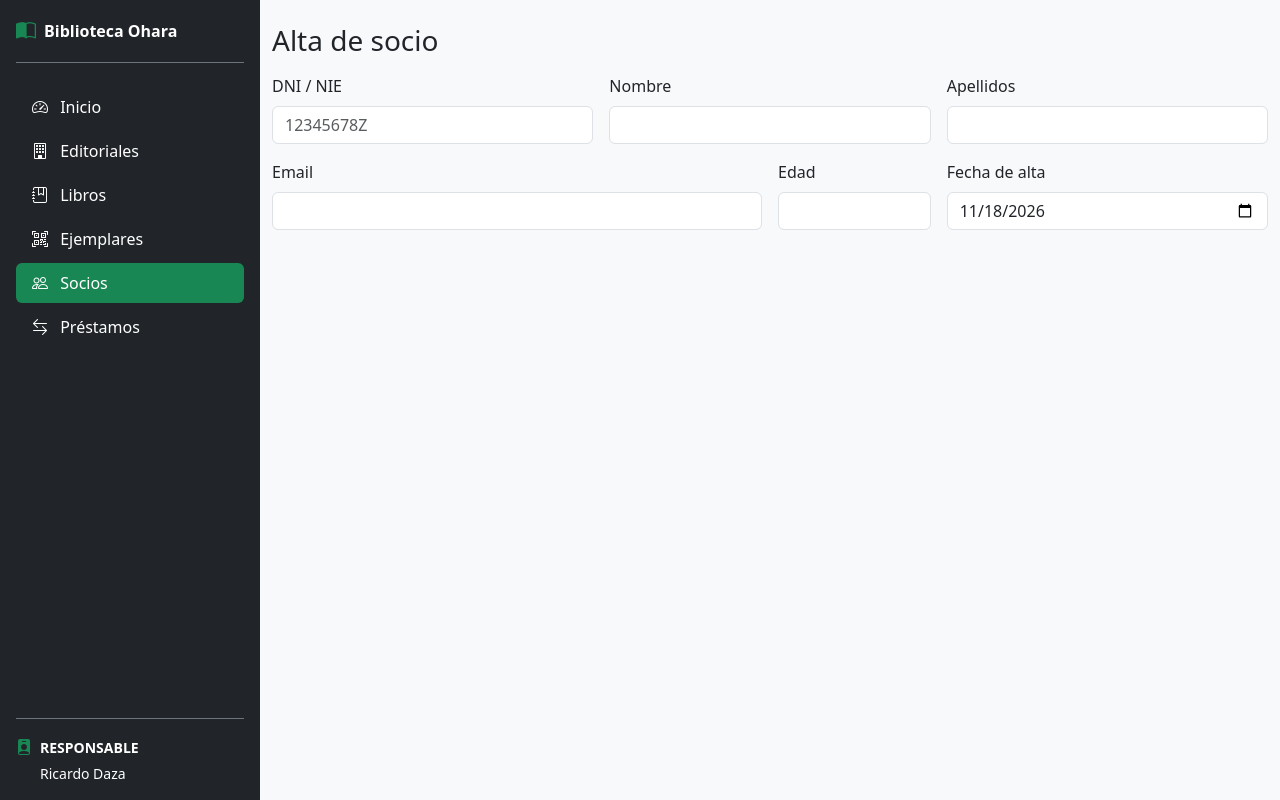
After one commit to Equipo42DAM/Biblioteca-PHP, a PHP site: page /altaSocio.php in a window 1280 px wide. The commit adds this page. Run offline with PHP 8.4, Linux system fonts and the light colour scheme.

```diff
--- /dev/null
+++ b/altaSocio.php
@@ -0,0 +1,45 @@
+<!DOCTYPE html>
+<html lang="en">
+    <?php
+        $seccion_activa = 'socios';
+        include_once('config.php');
+        include_once('header.php');
+    ?>
+    <div class="container my-4">
+        <h4 class="h3 mb-3">Alta de socio</h4>
+
+        <!--El formulario envía los datos -->
+        <form name="frmAltaSocio" id="frmAltaSocio" action="altaSocio.php" method="POST" class="row g-3">
+
+            <div class="col-md-4">
+                <label for="txtDni" class="form-label">DNI / NIE</label>
+                <input type="text" class="form-control" id="txtDni" name="txtDni" maxlength="9" placeholder="12345678Z" required>
+            </div>
+
+            <div class="col-md-4">
+                <label for="txtNombre" class="form-label">Nombre</label>
+                <input type="text" class="form-control" id="txtNombre" name="txtNombre" maxlength="50" required>
+            </div>
+
+            <div class="col-md-4">
+                <label for="txtApellidos" class="form-label">Apellidos</label>
+                <input type="text" class="form-control" id="txtApellidos" name="txtApellidos" maxlength="100" required>
+            </div>
+
+            <div class="col-md-6">
+                <label for="txtEmail" class="form-label">Email</label>
+                <input type="email" class="form-control" id="txtEmail" name="txtEmail" maxlength="100" required>
+            </div>
+
+            <div class="col-md-2">
+                <label for="numEdad" class="form-label">Edad</label>
+                <input type="number" class="form-control" id="numEdad" name="numEdad" min="0" max="120" required>
+            </div>
+
+            <div class="col-md-4">
+                <label for="dateAlta" class="form-label">Fecha de alta</label>
+                <input type="date" class="form-control" id="dateAlta" name="dateAlta" value="<?php echo date('Y-m-d'); ?>" required>
+            </div>
+
+        </div>
+</html>
```
Also changed, not shown: socios.php (+23 -1 lines).
